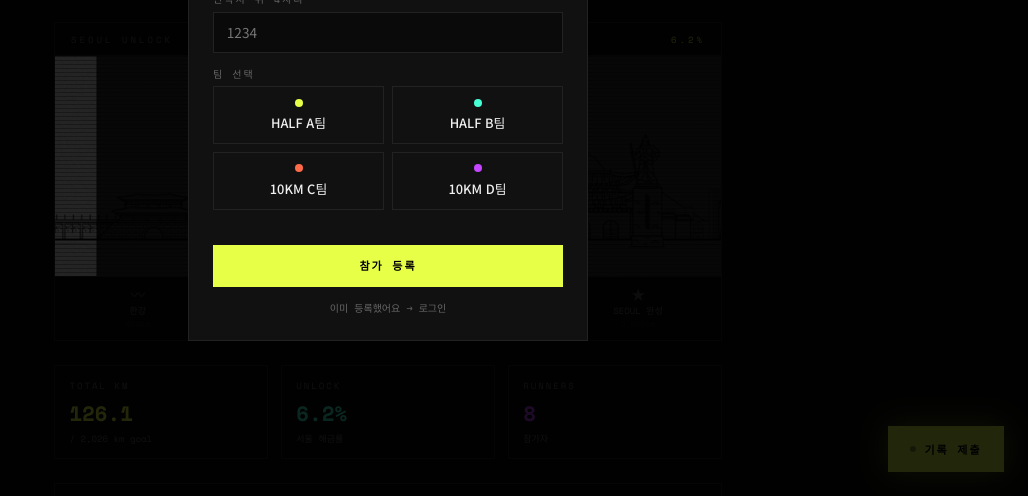
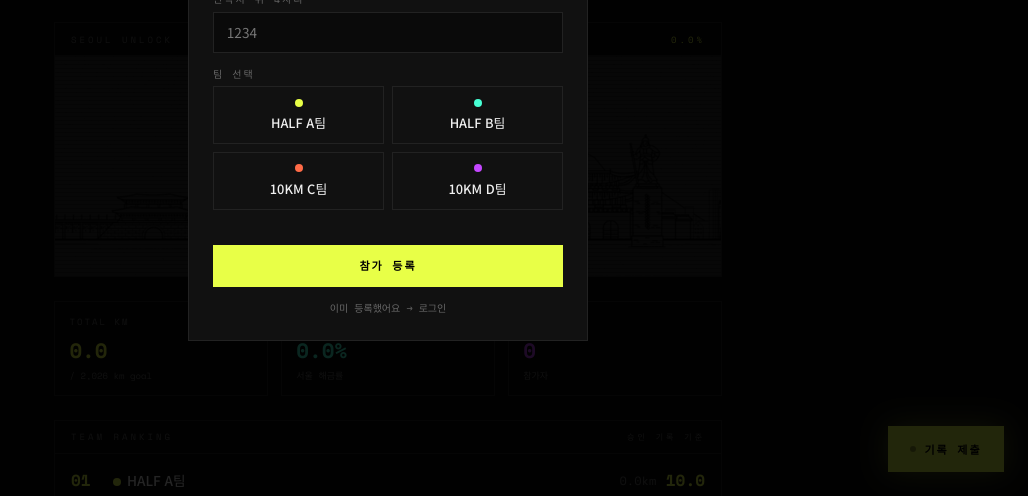
Before and after one commit to Harry-kim90/puma, a plain HTML site: page index.html in a window 1280 px wide. Shown: the part 304-800 px from the top of the page, without its empty margins (252-1280 px from the left). Drawn offline with nearby package versions, Linux system fonts and the light colour scheme.

Commit message:
Add files via upload

```diff
--- a/app.js
+++ b/app.js
@@ -11,12 +11,8 @@ const APP = {
     { id: 3, name: "10KM D팀", color: "#C447FF", bg: "#150d1a", abbr: "DA" },
   ],
 
-  LANDMARKS: [
-    { km: 400,  id: "hangang",   name: "한강",    icon: "〰" },
-    { km: 800,  id: "namsan",    name: "남산타워", icon: "▲" },
-    { km: 1400, id: "gyeongbok", name: "경복궁",   icon: "⬛" },
-    { km: 2026, id: "complete",  name: "SEOUL 완성", icon: "★" },
-  ],
+  // 랜드마크 데이터는 index.html에서 삭제했으므로 여기서도 사용하지 않습니다.
+  LANDMARKS: [],
 
   WEEKLY_MISSIONS: [
     { week: 1, m1: "팀원 전원 1회 이상 제출", m2: "팀 총 거리 50km 이상", bonus: null },
@@ -45,39 +41,13 @@ const APP = {
   },
 
   seedDemo() {
-    // currentUser는 건드리지 않음 — 세션 유지
-    const users = [
-      { id: "u1", name: "김민준", phone: "1234", teamId: 0, joinDate: "2026-03-01", token: "tok_u1" },
-      { id: "u2", name: "이서연", phone: "5678", teamId: 0, joinDate: "2026-03-01", token: "tok_u2" },
-      { id: "u3", name: "박지호", phone: "2345", teamId: 1, joinDate: "2026-03-01", token: "tok_u3" },
-      { id: "u4", name: "최유나", phone: "6789", teamId: 1, joinDate: "2026-03-01", token: "tok_u4" },
-      { id: "u5", name: "정태양", phone: "3456", teamId: 2, joinDate: "2026-03-01", token: "tok_u5" },
-      { id: "u6", name: "한수진", phone: "7890", teamId: 2, joinDate: "2026-03-01", token: "tok_u6" },
-      { id: "u7", name: "오민혁", phone: "4567", teamId: 3, joinDate: "2026-03-01", token: "tok_u7" },
-      { id: "u8", name: "신예림", phone: "8901", teamId: 3, joinDate: "2026-03-01", token: "tok_u8" },
-    ];
+    // 모든 가짜 유저와 기록을 삭제하고 빈 배열(0명, 0km)로 시작합니다.
+    const users = [];
     this.setData("users", users);
 
-    const records = [
-      { id: "r1",  userId: "u1", date: "2026-03-03", km: 8.2,  status: "approved", submittedAt: "2026-03-03T19:00:00", reviewedAt: "2026-03-03T21:00:00", note: "", flagAbnormal: false },
-      { id: "r2",  userId: "u1", date: "2026-03-05", km: 10.5, status: "approved", submittedAt: "2026-03-05T18:30:00", reviewedAt: "2026-03-05T20:30:00", note: "", flagAbnormal: false },
-      { id: "r3",  userId: "u2", date: "2026-03-04", km: 6.0,  status: "approved", submittedAt: "2026-03-04T20:00:00", reviewedAt: "2026-03-04T22:00:00", note: "", flagAbnormal: false },
-      { id: "r4",  userId: "u2", date: "2026-03-06", km: 12.3, status: "approved", submittedAt: "2026-03-06T19:00:00", reviewedAt: "2026-03-06T21:00:00", note: "", flagAbnormal: false },
-      { id: "r5",  userId: "u3", date: "2026-03-03", km: 15.0, status: "approved", submittedAt: "2026-03-03T17:00:00", reviewedAt: "2026-03-03T19:00:00", note: "", flagAbnormal: false },
-      { id: "r6",  userId: "u3", date: "2026-03-07", km: 21.1, status: "approved", submittedAt: "2026-03-07T09:00:00", reviewedAt: "2026-03-07T11:00:00", note: "", flagAbnormal: false },
-      { id: "r7",  userId: "u4", date: "2026-03-05", km: 9.5,  status: "approved", submittedAt: "2026-03-05T20:00:00", reviewedAt: "2026-03-05T22:00:00", note: "", flagAbnormal: false },
-      { id: "r8",  userId: "u5", date: "2026-03-04", km: 10.0, status: "approved", submittedAt: "2026-03-04T19:30:00", reviewedAt: "2026-03-04T21:30:00", note: "", flagAbnormal: false },
-      { id: "r9",  userId: "u5", date: "2026-03-06", km: 10.0, status: "approved", submittedAt: "2026-03-06T18:00:00", reviewedAt: "2026-03-06T20:00:00", note: "", flagAbnormal: false },
-      { id: "r10", userId: "u6", date: "2026-03-05", km: 10.2, status: "approved", submittedAt: "2026-03-05T19:00:00", reviewedAt: "2026-03-05T21:00:00", note: "", flagAbnormal: false },
-      { id: "r11", userId: "u7", date: "2026-03-03", km: 5.5,  status: "approved", submittedAt: "2026-03-03T20:00:00", reviewedAt: "2026-03-03T22:00:00", note: "", flagAbnormal: false },
-      { id: "r12", userId: "u8", date: "2026-03-04", km: 7.8,  status: "approved", submittedAt: "2026-03-04T18:30:00", reviewedAt: "2026-03-04T20:30:00", note: "", flagAbnormal: false },
-      { id: "r13", userId: "u1", date: "2026-03-10", km: 55.0, status: "pending",  submittedAt: "2026-03-10T20:00:00", reviewedAt: null, note: "", flagAbnormal: true  },
-      { id: "r14", userId: "u3", date: "2026-03-12", km: 18.5, status: "pending",  submittedAt: "2026-03-12T19:30:00", reviewedAt: null, note: "", flagAbnormal: false },
-      { id: "r15", userId: "u5", date: "2026-03-13", km: 10.0, status: "pending",  submittedAt: "2026-03-13T17:00:00", reviewedAt: null, note: "", flagAbnormal: false },
-      { id: "r16", userId: "u7", date: "2026-03-14", km: 6.2,  status: "rejected", submittedAt: "2026-03-14T19:00:00", reviewedAt: "2026-03-14T21:00:00", note: "날짜 불일치", flagAbnormal: false },
-    ];
+    const records = [];
     this.setData("records", records);
-    // currentUser는 시드에서 설정하지 않음 (세션 유지)
+    this.setData("currentUser", null);
   },
 
   // ── Computed getters ─────────────────────────────────────────────────────
@@ -159,13 +129,12 @@ const APP = {
 
   registerUser(name, phone, teamId) {
     const users = this.getUsers();
-    const phone4 = phone.slice(-4);
-    if (users.find(u => u.name === name && u.phone === phone4)) {
-      return { ok: false, msg: "이미 등록된 참가자입니다. 로그인을 이용해주세요." };
+    if (users.find(u => u.name === name && u.phone === phone.slice(-4))) {
+      return { ok: false, msg: "이미 등록된 참가자입니다." };
     }
     const id = "u" + Date.now();
     const token = "tok_" + id;
-    const user = { id, name, phone: phone4, teamId: parseInt(teamId), joinDate: new Date().toISOString().slice(0,10), token };
+    const user = { id, name, phone: phone.slice(-4), teamId: parseInt(teamId), joinDate: new Date().toISOString().slice(0,10), token };
     users.push(user);
     this.setData("users", users);
     this.setData("currentUser", id);
--- a/index.html
+++ b/index.html
@@ -121,38 +121,18 @@ body { min-height: 100vh; overflow-x: hidden; }
   width: 100%; height: 100%;
   object-fit: cover; object-position: center;
 }
-/* 밑에 깔리는 어두운 흑백 이미지 */
 .seoul-img-base {
   opacity: 0.2; filter: grayscale(1);
 }
-/* 위에 덮어지는 원본 이미지 (초기에는 clip-path로 100% 가려짐) */
 .seoul-img-fill {
   clip-path: inset(0 100% 0 0);
   transition: clip-path 1.5s cubic-bezier(0.2, 0.8, 0.2, 1);
 }
 
-/* Scanline overlay (레트로 느낌 유지) */
 .seoul-canvas::after {
   content: ''; position: absolute; inset: 0; pointer-events: none;
   background: repeating-linear-gradient(0deg, transparent, transparent 3px, rgba(0,0,0,.3) 3px, rgba(0,0,0,.3) 4px);
 }
-
-.landmark-strip {
-  display: flex; border-top: 1px solid var(--border);
-}
-.lm-item {
-  flex: 1; padding: .6rem .5rem; text-align: center;
-  border-right: 1px solid var(--border); position: relative;
-  transition: background .4s;
-}
-.lm-item:last-child { border-right: none; }
-.lm-icon { font-size: 14px; line-height: 1; margin-bottom: .2rem; filter: grayscale(1); opacity: .3; transition: all .5s; }
-.lm-name { font-family: var(--mono); font-size: 9px; color: var(--muted); }
-.lm-km   { font-family: var(--mono); font-size: 8px; color: var(--border); margin-top: 1px; }
-.lm-item.unlocked .lm-icon { filter: none; opacity: 1; }
-.lm-item.unlocked .lm-name { color: var(--c0); }
-.lm-item.unlocked .lm-km   { color: var(--muted); }
-.lm-item.unlocked { background: rgba(232,255,71,.04); }
 
 /* ── PROGRESS ROW ── */
 .progress-row {
@@ -302,8 +282,6 @@ body { min-height: 100vh; overflow-x: hidden; }
       <img src="seoul-bg.jpg" class="seoul-img-base" alt="Seoul Base">
       <img src="seoul-bg.jpg" class="seoul-img-fill" id="seoulImgFill" alt="Seoul Fill">
     </div>
-
-    <div class="landmark-strip" id="landmarkStrip"></div>
   </div>
 
   <div class="progress-row" id="progressRow"></div>
@@ -475,21 +453,11 @@ function renderSeoul() {
   const pct = Math.min(100, (totalKm / APP.GOAL_KM) * 100);
   document.getElementById('unlockPct').textContent = pct.toFixed(1) + '%';
 
-  // 핵심 수정: 이미지 clip-path 업데이트 (거리에 따라 오른쪽을 가림)
   const fillImg = document.getElementById('seoulImgFill');
   if (fillImg) {
     fillImg.style.clipPath = `inset(0 ${100 - pct}% 0 0)`;
   }
-
-  const strip = document.getElementById('landmarkStrip');
-  strip.innerHTML = APP.LANDMARKS.map(lm => {
-    const unlocked = totalKm >= lm.km;
-    return `<div class="lm-item ${unlocked ? 'unlocked' : ''}">
-      <div class="lm-icon">${lm.icon}</div>
-      <div class="lm-name">${lm.name}</div>
-      <div class="lm-km">${lm.km.toLocaleString()}km</div>
-    </div>`;
-  }).join('');
+  // 랜드마크 생성 로직 완벽히 삭제 완료
 }
 
 function renderProgress() {
```
Also changed, not shown: main-bg.png.
